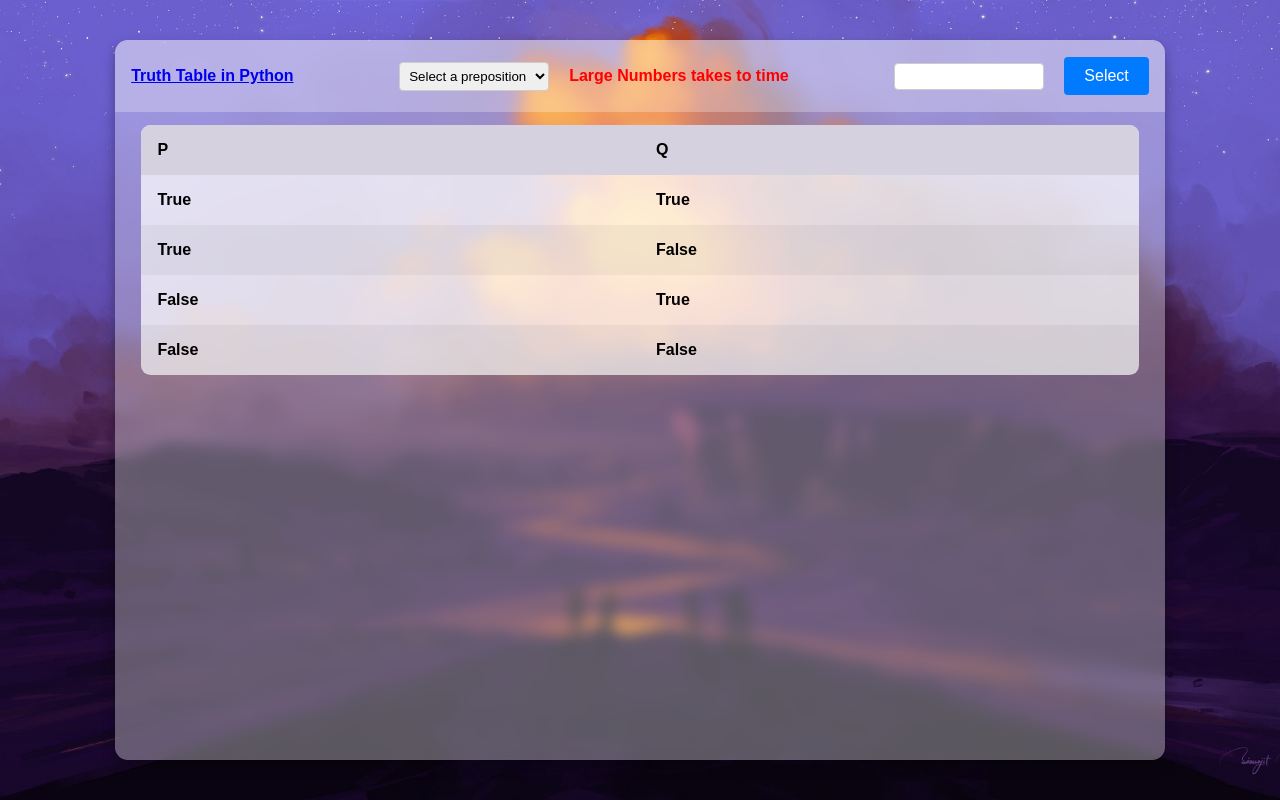
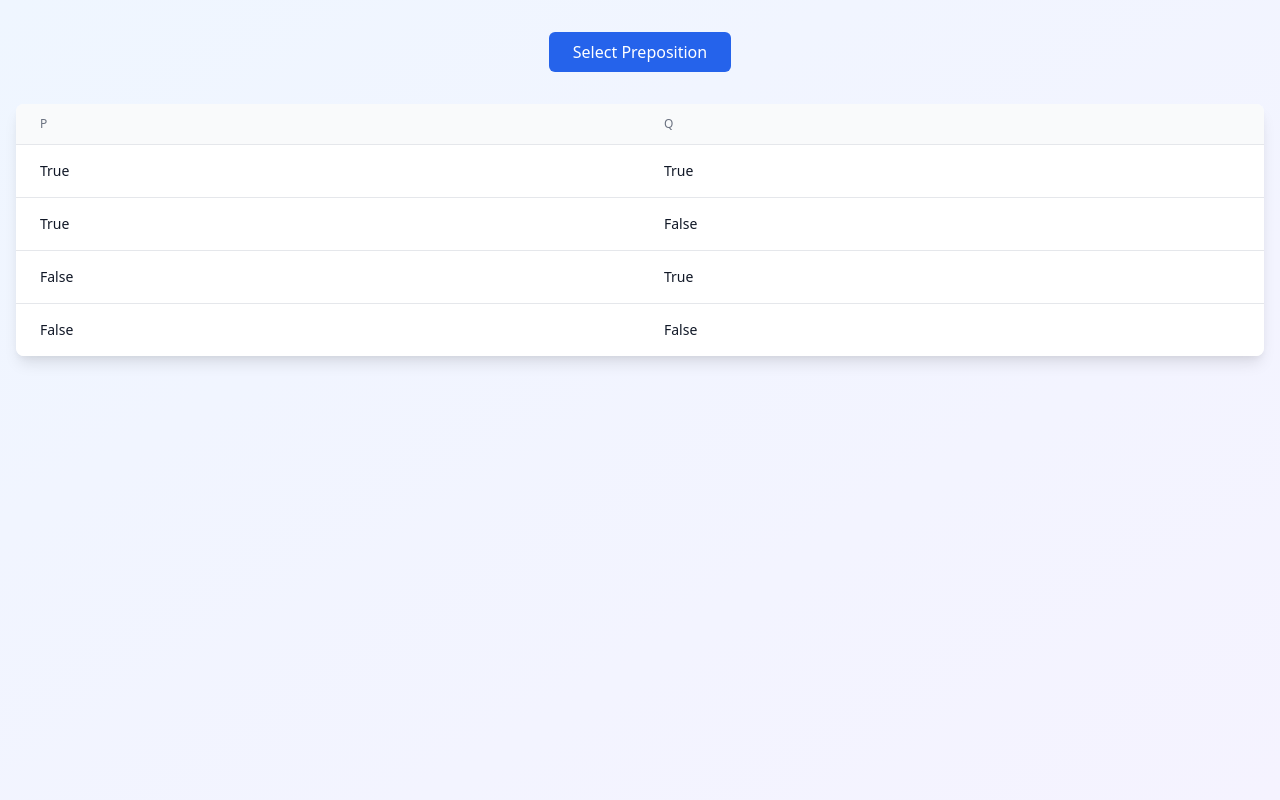
Before and after one commit to Sohail342/TruthTable_Python, a Django app: page / in a window 1280 px wide. Run offline with Django 5.2, Linux system fonts and the light colour scheme.

Commit message:
improve UI

```diff
--- a/TruthTable/settings.py
+++ b/TruthTable/settings.py
@@ -14,7 +14,7 @@ SECRET_KEY = 'django-insecure-#k0#cuh&6)0yl3rkravbc-frrbzs=7bw!%)l%s)=g6e1(r27c+
 
 
 # SECURITY WARNING: don't run with debug turned on in production!
-DEBUG = False
+DEBUG = True
 
 ALLOWED_HOSTS = ["*"]
 
@@ -27,7 +27,7 @@ INSTALLED_APPS = [
     'django.contrib.contenttypes',
     'django.contrib.sessions',
     'django.contrib.messages',
-    'whitenoise.runserver_nostatic',
+    # 'whitenoise.runserver_nostatic',
     'django.contrib.staticfiles',
     'core',
 ]
--- a/core/templates/core/base.html
+++ b/core/templates/core/base.html
@@ -7,12 +7,14 @@
     <meta name="viewport" content="width=device-width, initial-scale=1.0">
     <meta http-equiv="X-UA-Compatible" content="ie=edge">
     <title>Truth Table</title>
-    <link rel="stylesheet" type="text/css" href="{% static 'style.css' %}">
+    <!-- Tailwind CSS CDN -->
+    <link href="https://cdn.jsdelivr.net/npm/tailwindcss@2.2.19/dist/tailwind.min.css" rel="stylesheet">
+
 </head>
-<body>
+
+<body class="bg-gray-100">
     {% block content %}
+    {% endblock %}
+</body>
 
-    {% endblock %}
-
-</body>
 </html>
--- a/core/templates/core/index.html
+++ b/core/templates/core/index.html
@@ -11,14 +11,29 @@ LinkedIn: https://www.linkedin.com/in/sohailahmad3428041928/
 {% load static %}
 
 {% block content %}
-<main class="table" id="customers_table">
-    <section class="table__header">
-       <b><a href="https://github.com/Sohail342?" target="_blank">Truth Table in Python</a></b>
+<main class="min-h-screen bg-gradient-to-br from-blue-50 to-purple-50 py-8">
+    <section class="container mx-auto px-4">
+        <!-- Button to toggle form visibility -->
+        <div class="text-center mb-6">
+            <button id="toggleFormButton" class="bg-blue-600 text-white px-6 py-2 rounded-md hover:bg-blue-700 focus:outline-none focus:ring-2 focus:ring-blue-500 focus:ring-offset-2 transition-all duration-300">
+                Select Preposition
+            </button>
+        </div>
+
+        <!-- Form (initially hidden) -->
+        <div id="formContainer" class="bg-white shadow-lg rounded-lg p-6 transform transition-all duration-300 hover:scale-105 hidden">
+            <h1 class="text-3xl font-bold text-center mb-6">
+                <a href="https://github.com/Sohail342?" target="_blank" class="text-blue-600 hover:text-blue-800 transition-colors duration-300">
+                    Truth Table in Python
+                </a>
+            </h1>
+
             {% if variable > 1 %}
-        <div class="form-container">
-            <form action="{% url 'table' %}" method="GET" class="form-content">
-                <div class="form-group">
-                    <select name="preposition" id="variable" class="select-custom" required>
+            <div class="max-w-md mx-auto">
+                <form action="{% url 'table' %}" method="GET" class="space-y-4">
+                    <div>
+                        <label for="preposition" class="block text-sm font-medium text-gray-700">Select a preposition</label>
+                        <select name="preposition" id="preposition" class="mt-1 block w-full p-2 border border-gray-300 rounded-md shadow-sm focus:ring-2 focus:ring-blue-500 focus:border-blue-500 transition-all duration-300">
                             <option value="" disabled selected>Select a preposition</option>
                             <option value="AND">AND</option>
                             <option value="OR">OR</option>
@@ -30,42 +45,68 @@ LinkedIn: https://www.linkedin.com/in/sohailahmad3428041928/
                             <option value="BICOND">BICOND</option>
                         </select>
                     </div>
-                <p style="color: red; font-weight: bold;">Large Numbers takes to time</p>
+                    <p class="text-sm text-red-600 font-bold">Large Numbers take time</p>
             </div>
             {% else %}
-        <p style="color: red; font-weight: bold;">Only NOT preposition has one Variable</p>
-        <a href={% url 'table' %}>Click here to select preposition</a>
+            <p class="text-sm text-red-600 font-bold text-center">Only NOT preposition has one Variable</p>
+            <div class="text-center mt-4">
+                <a href="{% url 'table' %}" class="text-blue-600 hover:text-blue-800 transition-colors duration-300">
+                    Click here to select preposition
+                </a>
+            </div>
             {% endif %}
-        <div class="form-container">
-            <div class="form-group">
-                <input type="number" class="select-custom" id="variable" name="variable" min="1" max="9" required>
+            <div class="max-w-md mx-auto mt-6">
+                <div>
+                    <label for="variable" class="block text-sm font-medium text-gray-700">Number of Variables</label>
+                    <input type="number" id="variable" name="variable" min="1" max="9" required class="mt-1 block w-full p-2 border border-gray-300 rounded-md shadow-sm focus:ring-2 focus:ring-blue-500 focus:border-blue-500 transition-all duration-300">
                 </div>
-            <button type="submit" class="submit-button">Select</button>
+                <button type="submit" class="mt-4 w-full bg-blue-600 text-white p-2 rounded-md hover:bg-blue-700 focus:outline-none focus:ring-2 focus:ring-blue-500 focus:ring-offset-2 transition-all duration-300">
+                    Select
+                </button>
                 </form>
             </div>
-
+        </div>
     </section>
 
-    <section class="table__body">
-        <table>
-            <thead>
+    <section class="container mx-auto px-4 mt-8">
+        <div class="bg-white shadow-lg rounded-lg overflow-hidden transform transition-all duration-300 hover:scale-105">
+            <table class="min-w-full divide-y divide-gray-200">
+                <thead class="bg-gray-50">
                     <tr>
                         {% for header in headerName %}
-                    <th> {{ header }} </th>
+                        <th class="px-6 py-3 text-left text-xs font-medium text-gray-500 uppercase tracking-wider">
+                            {{ header }}
+                        </th>
                         {% endfor %}
                     </tr>
                 </thead>
-            <tbody>
+                <tbody class="bg-white divide-y divide-gray-200">
                     {% for column in rows %}
-                <tr>
+                    <tr class="hover:bg-gray-50 transition-colors duration-300">
                         {% for row in column %}
-                    <td><strong> {{row}} </strong></td>
+                        <td class="px-6 py-4 whitespace-nowrap text-sm font-medium text-gray-900">
+                            {{ row }}
+                        </td>
                         {% endfor %}
                     </tr>
                     {% endfor %}
                 </tbody>
             </table>
+        </div>
     </section>
 </main>
 
+<!-- JavaScript to toggle form visibility -->
+<script>
+    document.getElementById('toggleFormButton').addEventListener('click', function () {
+        const formContainer = document.getElementById('formContainer');
+        if (formContainer.classList.contains('hidden')) {
+            formContainer.classList.remove('hidden');
+            this.textContent = 'Hide Form';
+        } else {
+            formContainer.classList.add('hidden');
+            this.textContent = 'Show Form';
+        }
+    });
+</script>
 {% endblock %}
```
Also changed, not shown: static/images/html_table.jpg (deleted), static/images/readme.JPG. Lines whose indentation alone changed are shown as unchanged.
